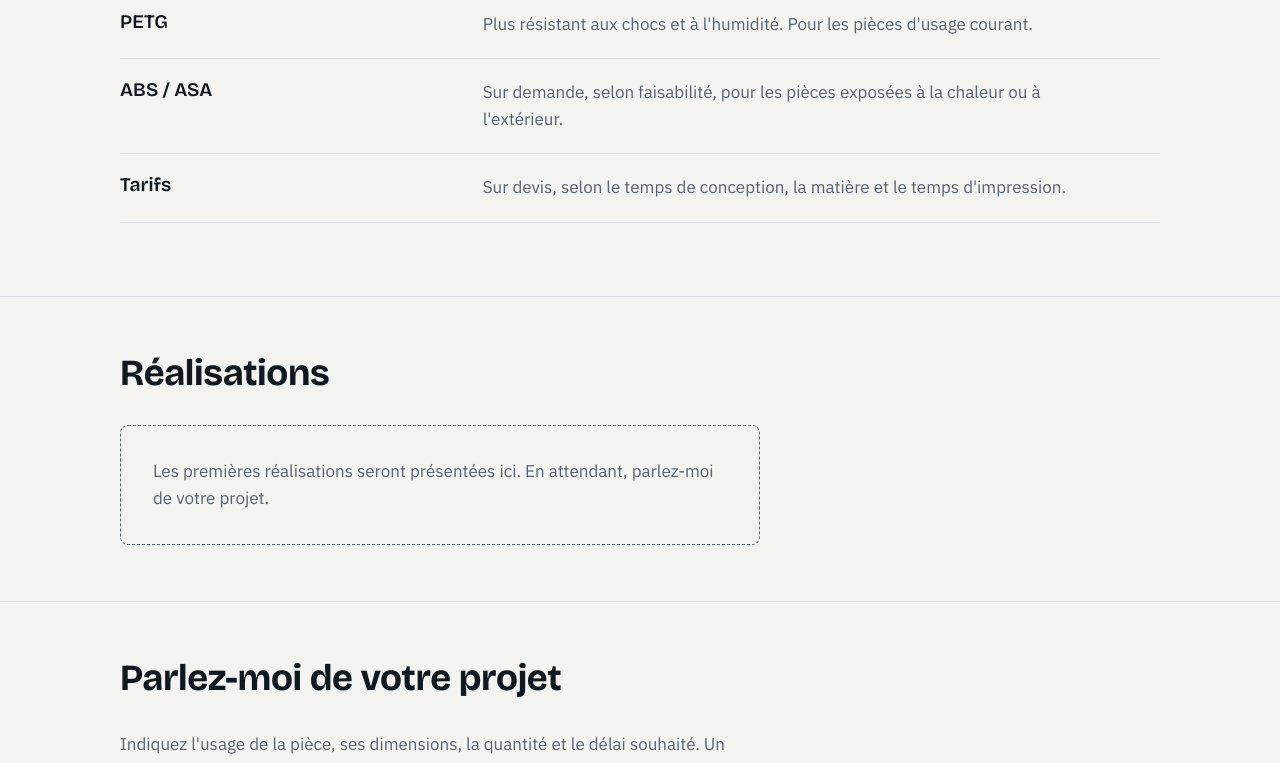
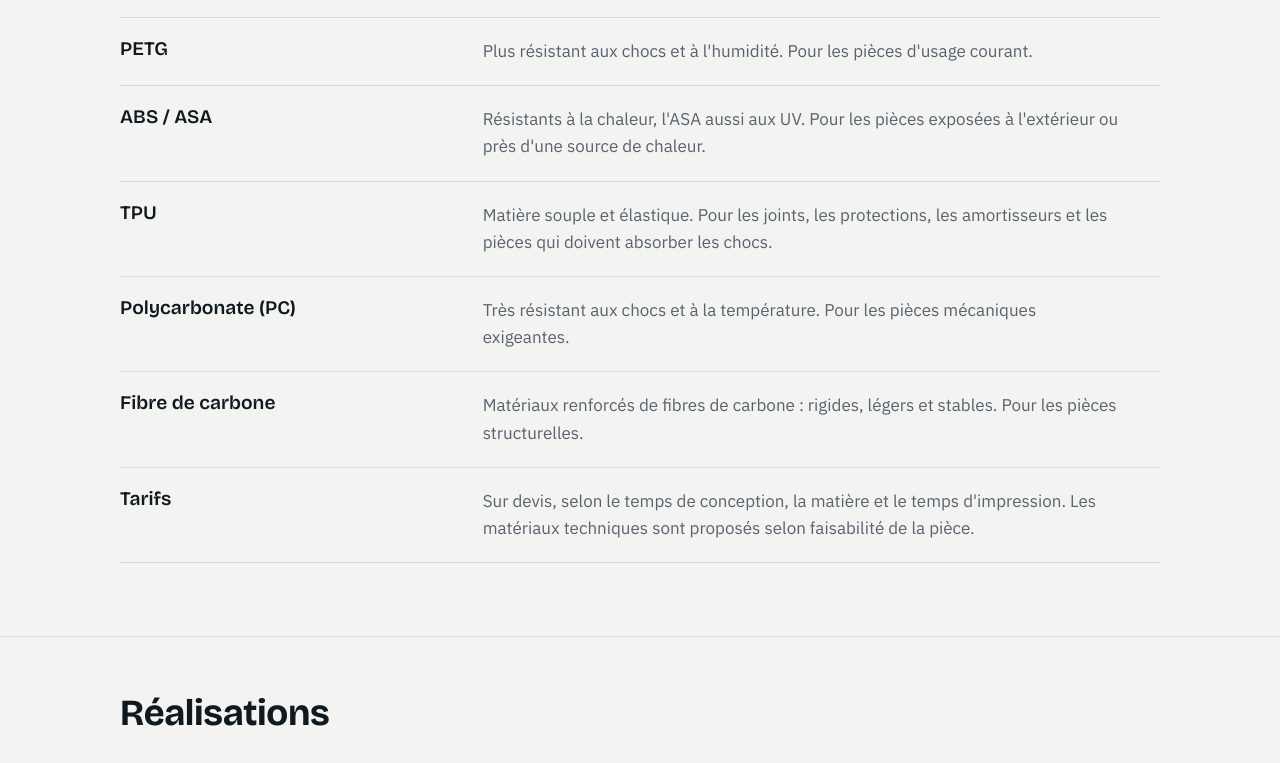
Before and after one commit to guillaumelathuile/3D-printing-services, an Astro site: page / in a window 1280 px wide. Shown: the part 2266-3029 px from the top of the page. Built offline with nearby package versions, Linux system fonts and the light colour scheme; Astro itself is replaced by a stand-in of ours.

Commit message:
modif matériaux

```diff
--- a/src/pages/index.astro
+++ b/src/pages/index.astro
@@ -22,7 +22,7 @@ const mail = `mailto:${site.email}?subject=${encodeURIComponent('Demande de piè
       <h2>Ce que je fais</h2>
       <div class="rows">
         <div><h3>Conception</h3><p>Je dessine la pièce en CAO à partir de votre besoin, de vos cotes ou d'un simple croquis.</p></div>
-        <div><h3>Impression</h3><p>J'imprime en PLA ou en PETG, avec un ébavurage soigné des pièces.</p></div>
+        <div><h3>Impression</h3><p>J'imprime en PLA et PETG, ou en matériaux techniques (ABS, ASA, TPU, polycarbonate, fibre de carbone) quand la pièce l'exige, avec un ébavurage soigné.</p></div>
         <div><h3>Reprise de pièce</h3><p>J'adapte ou je reproduis une pièce existante, cassée ou introuvable.</p></div>
       </div>
       <p class="aside">Je ne réalise ni circuits imprimés ni électronique : je fabrique le support, le boîtier ou la fixation qui les accueille.</p>
@@ -53,8 +53,11 @@ const mail = `mailto:${site.email}?subject=${encodeURIComponent('Demande de piè
       <dl class="rows">
         <div><dt><h3>PLA</h3></dt><dd>Rigide et facile à imprimer. Pour les prototypes et l'usage en intérieur.</dd></div>
         <div><dt><h3>PETG</h3></dt><dd>Plus résistant aux chocs et à l'humidité. Pour les pièces d'usage courant.</dd></div>
-        <div><dt><h3>ABS / ASA</h3></dt><dd>Sur demande, selon faisabilité, pour les pièces exposées à la chaleur ou à l'extérieur.</dd></div>
-        <div><dt><h3>Tarifs</h3></dt><dd>Sur devis, selon le temps de conception, la matière et le temps d'impression.</dd></div>
+        <div><dt><h3>ABS / ASA</h3></dt><dd>Résistants à la chaleur, l'ASA aussi aux UV. Pour les pièces exposées à l'extérieur ou près d'une source de chaleur.</dd></div>
+        <div><dt><h3>TPU</h3></dt><dd>Matière souple et élastique. Pour les joints, les protections, les amortisseurs et les pièces qui doivent absorber les chocs.</dd></div>
+        <div><dt><h3>Polycarbonate (PC)</h3></dt><dd>Très résistant aux chocs et à la température. Pour les pièces mécaniques exigeantes.</dd></div>
+        <div><dt><h3>Fibre de carbone</h3></dt><dd>Matériaux renforcés de fibres de carbone : rigides, légers et stables. Pour les pièces structurelles.</dd></div>
+        <div><dt><h3>Tarifs</h3></dt><dd>Sur devis, selon le temps de conception, la matière et le temps d'impression. Les matériaux techniques sont proposés selon faisabilité de la pièce.</dd></div>
       </dl>
     </div></section>
 
```
